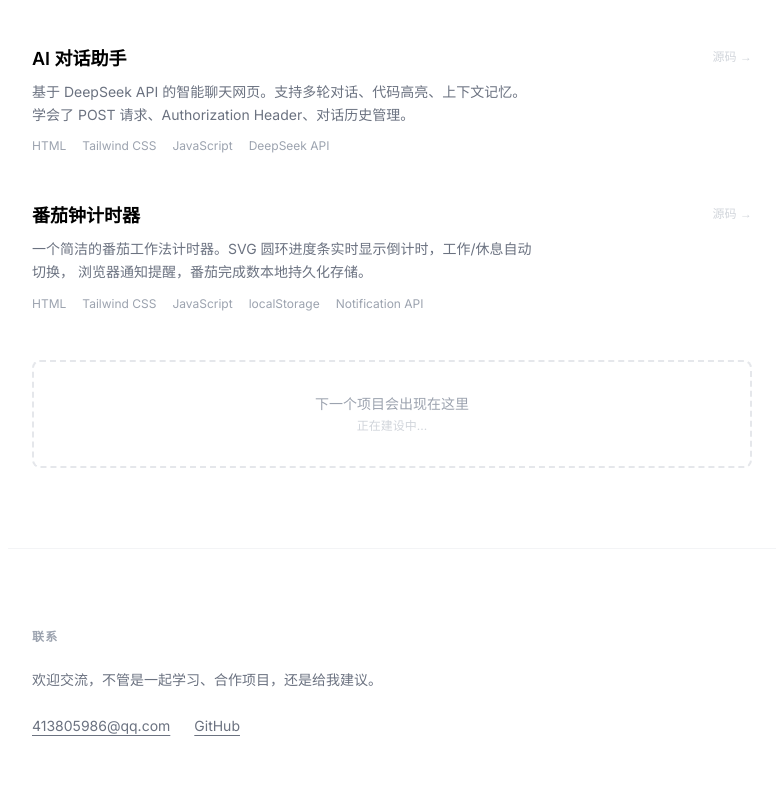
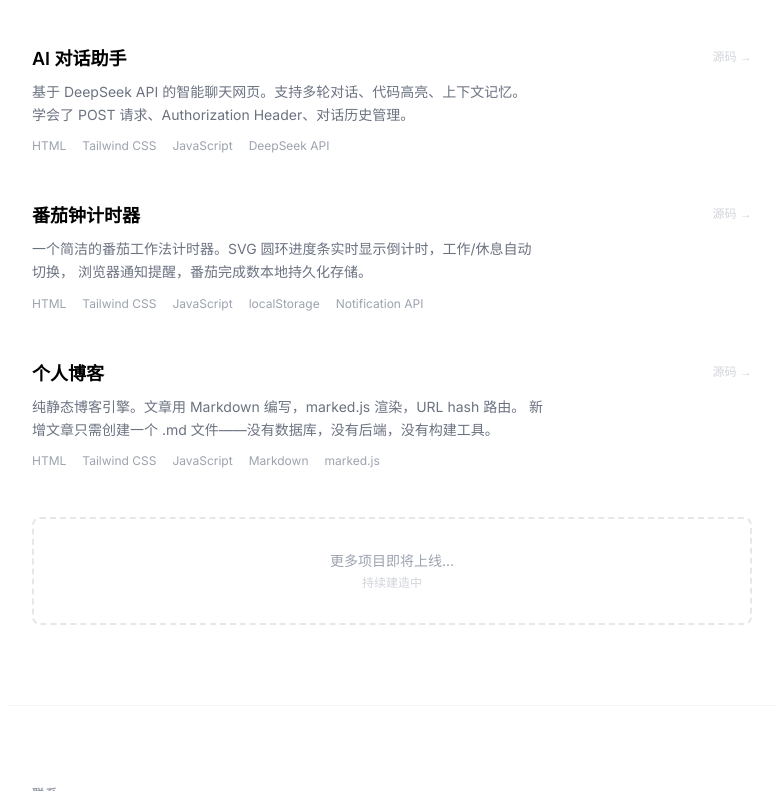
Before and after one commit to harryzhanggdsz-maker/resume-website, a plain HTML site: page index.html in a window 1280 px wide. Shown: the part 1334-2125 px from the top of the page, without its empty margins (248-1031 px from the left). Drawn offline with nearby package versions, Linux system fonts and the light colour scheme; no server answers.

Commit message:
添加项目5：个人博客 - Markdown 静态博客引擎 - 5 个项目全部完成，技能更新

```diff
--- a/index.html
+++ b/index.html
@@ -73,6 +73,7 @@
           <span class="px-3 py-1.5 bg-gray-100 text-gray-600 text-xs rounded-full">API 集成</span>
           <span class="px-3 py-1.5 bg-gray-100 text-gray-600 text-xs rounded-full">AI 集成</span>
           <span class="px-3 py-1.5 bg-gray-100 text-gray-600 text-xs rounded-full">Git</span>
+          <span class="px-3 py-1.5 bg-gray-100 text-gray-600 text-xs rounded-full">Markdown</span>
           <span class="px-3 py-1.5 bg-gray-100 text-gray-600 text-xs rounded-full">GitHub</span>
         </div>
       </div>
@@ -171,10 +172,33 @@
         </div>
       </div>
 
+      <!-- Project 5 -->
+      <div class="group mt-12">
+        <div class="flex items-start justify-between">
+          <div>
+            <h3 class="text-lg font-semibold group-hover:text-gray-500 transition-colors">
+              个人博客
+            </h3>
+            <p class="mt-2 text-gray-500 text-sm leading-relaxed max-w-lg">
+              纯静态博客引擎。文章用 Markdown 编写，marked.js 渲染，URL hash 路由。
+              新增文章只需创建一个 .md 文件——没有数据库，没有后端，没有构建工具。
+            </p>
+            <div class="mt-3 flex gap-4 text-xs text-gray-400">
+              <span>HTML</span>
+              <span>Tailwind CSS</span>
+              <span>JavaScript</span>
+              <span>Markdown</span>
+              <span>marked.js</span>
+            </div>
+          </div>
+          <a href="https://github.com/harryzhanggdsz-maker/personal-blog" class="text-xs text-gray-300 hover:text-black transition-colors whitespace-nowrap mt-1">源码 →</a>
+        </div>
+      </div>
+
       <!-- 更多项目会加在这里 -->
       <div class="border-2 border-dashed border-gray-200 rounded-lg p-8 text-center text-gray-400 mt-12">
-        <p class="text-sm">下一个项目会出现在这里</p>
-        <p class="text-xs mt-1 text-gray-300">正在建设中...</p>
+        <p class="text-sm">更多项目即将上线...</p>
+        <p class="text-xs mt-1 text-gray-300">持续建造中</p>
       </div>
     </div>
   </section>
```
